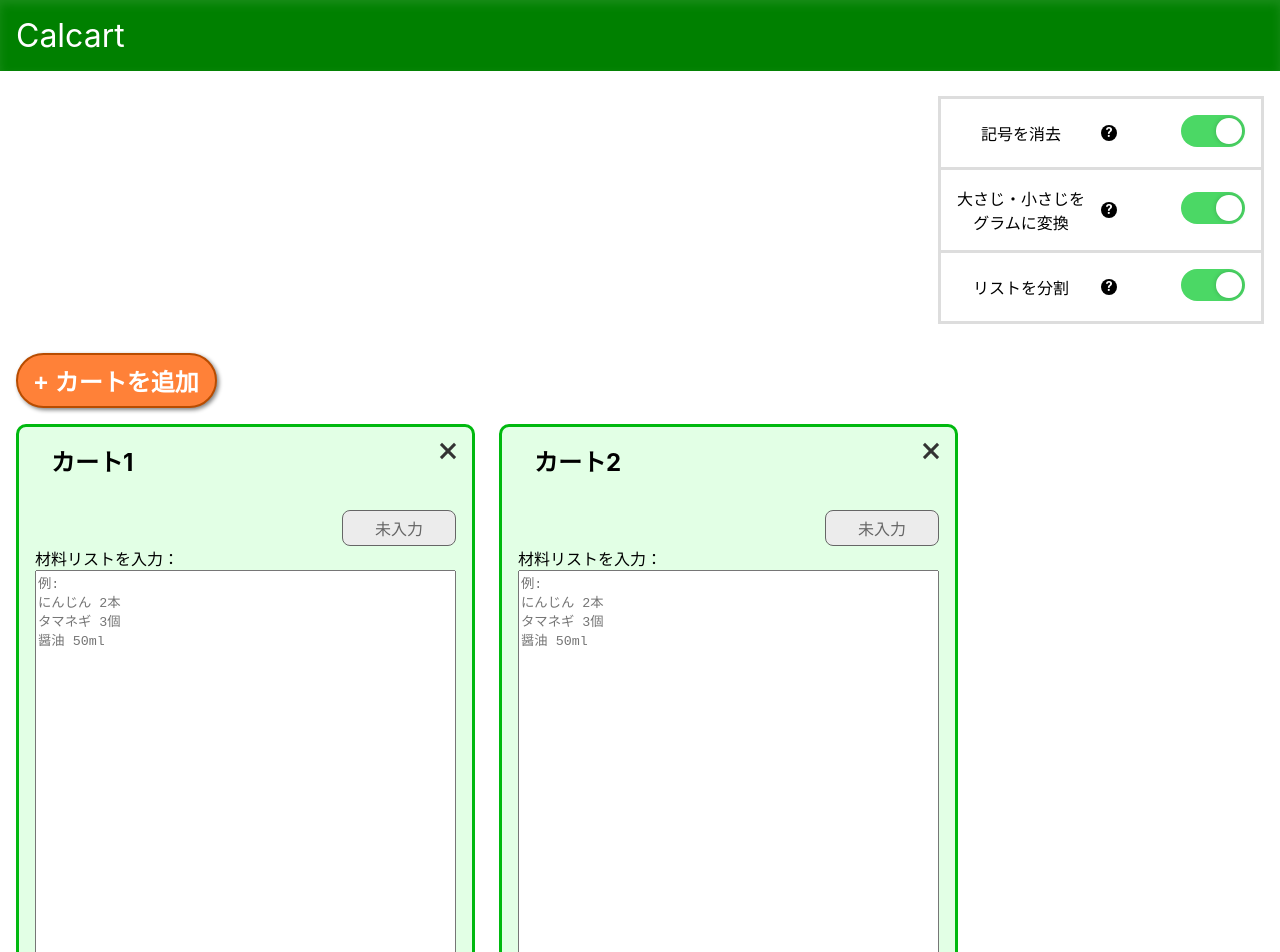
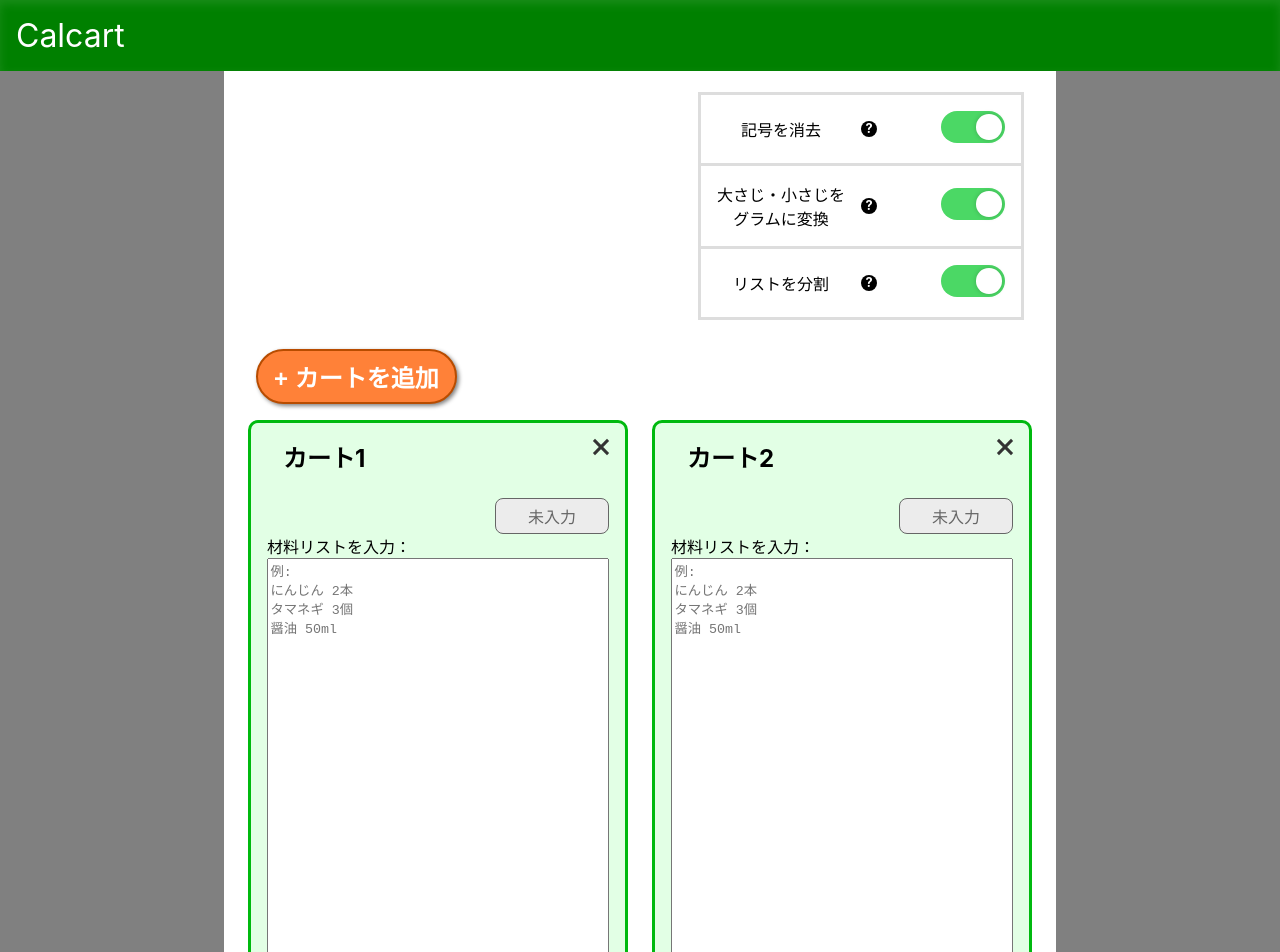
Before and after one commit to shimmen3141/calcart, a React (Create React App) app: page / in a window 1280 px wide. Shown: the top 952 px of the page. Built offline with nearby package versions, Linux system fonts and the light colour scheme.

Commit message:
update:cssの調整

```diff
--- a/src/App.css
+++ b/src/App.css
@@ -1,4 +1,5 @@
 .app {
   scrollbar-gutter: stable;
+  background-color: gray;
   /* overflow: auto; */
 }
--- a/src/App.jsx
+++ b/src/App.jsx
@@ -6,9 +6,11 @@ import { ToggleSwitchProvider } from "./contexts/ToggleSwitchContext";
 const App = () => {
   return (
     <ToggleSwitchProvider>
-      <AppHeader />
-      <MainContents />
-      <AppFooter />
+      <div className="app">
+        <AppHeader />
+        <MainContents />
+        <AppFooter />
+      </div>
     </ToggleSwitchProvider>
   );
 };
--- a/src/features/Cart/Cart.css
+++ b/src/features/Cart/Cart.css
@@ -1,17 +1,24 @@
 .cart {
   position: relative;
+  width: calc(100vw - 3rem);
+  max-width: 380px;
   padding: 1rem 1rem 2rem 1rem;
   background-color: rgb(226, 255, 229);
   border: 3px solid #00b90f;
   border-radius: 10px;
+  box-sizing: border-box;
   overflow: hidden;
 
   & h2 {
     font-size: 24px;
-    margin: 0 0 2rem 1rem;
+    margin: 0 0 1.5rem 1rem;
   }
 
   & textarea {
+    display: flex;
+    width: 98%;
+    margin: 0 auto 5px auto;
+    height: 400px;
     resize: none;
   }
 
--- a/src/features/Cart/Cart.js
+++ b/src/features/Cart/Cart.js
@@ -51,8 +51,6 @@ const Cart = React.memo(
           value={inputText}
           onChange={handleInputChange}
           placeholder={`例:\nにんじん 2本\nタマネギ 3個\n醤油 50ml`}
-          rows="30"
-          cols="50"
         />
         <div>
           <button className="clearButton" onClick={handleClear}>クリア</button>
--- a/src/features/Carts/Carts.css
+++ b/src/features/Carts/Carts.css
@@ -3,7 +3,7 @@
   flex-wrap: nowrap;
   gap: 24px;
   overflow-x: auto;
-  margin: 0 1rem 0 1rem;
+  margin: 0 0.5rem 0 0.5rem;
 }
 
 .addCartButton {
--- a/src/features/MainContents/MainContents.css
+++ b/src/features/MainContents/MainContents.css
@@ -1,4 +1,9 @@
 .mainContents {
     position: relative;
-    top: 20px;
+    width: 800px;
+    margin: 0 auto;
+    padding: 1rem;
+    display: flex;
+    flex-direction: column;
+    background-color: white;
 }
--- a/src/features/ShoppingList/ShoppingList.js
+++ b/src/features/ShoppingList/ShoppingList.js
@@ -22,7 +22,6 @@ const ShoppingList = ({ items }) => {
       <div className="title">
         買い物リスト <CopyButton text={copyText} />
       </div>
-      {/* <div>{copyText}</div> */}
       {toggleStates.classifyItems ? (
         <div>
           {/* 野菜リスト */}
@@ -31,7 +30,7 @@ const ShoppingList = ({ items }) => {
               <div className="listTypeTag">野菜</div>
               {classifiedItemList.vegetable.map((item, index) => (
                 <div key={index}>
-                  <input type="checkbox" /> {item.name}  {item.info}
+                  <input type="checkbox" /> {item.name} {item.info}
                 </div>
               ))}
             </ul>
@@ -43,7 +42,7 @@ const ShoppingList = ({ items }) => {
               <div className="listTypeTag">肉</div>
               {classifiedItemList.meat.map((item, index) => (
                 <div key={index}>
-                  <input type="checkbox" /> {item.name}  {item.info}
+                  <input type="checkbox" /> {item.name} {item.info}
                 </div>
               ))}
             </ul>
@@ -55,20 +54,24 @@ const ShoppingList = ({ items }) => {
               <div className="listTypeTag">その他</div>
               {classifiedItemList.others.map((item, index) => (
                 <div key={index}>
-                  <input type="checkbox" /> {item.name}  {item.info}
+                  <input type="checkbox" /> {item.name} {item.info}
                 </div>
               ))}
             </ul>
           )}
         </div>
       ) : (
+        <div>
+          {itemList.length > 0 && (
             <ul className="normalList">
               {itemList.map((item, index) => (
                 <div key={index}>
-              <input type="checkbox" /> {item.name}  {item.info}
+                  <input type="checkbox" /> {item.name} {item.info}
                 </div>
               ))}
             </ul>
+          )}
+        </div>
       )}
     </div>
   );
```
Lines whose indentation alone changed are shown as unchanged.
